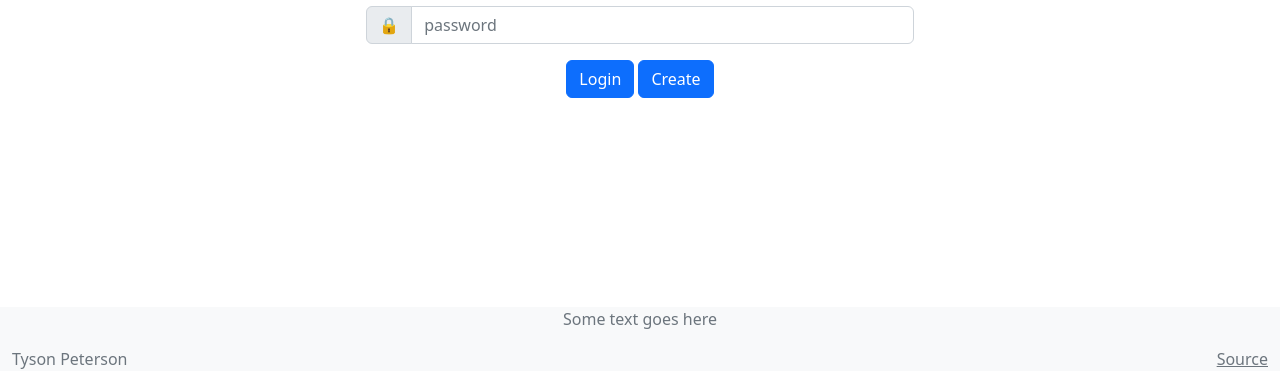
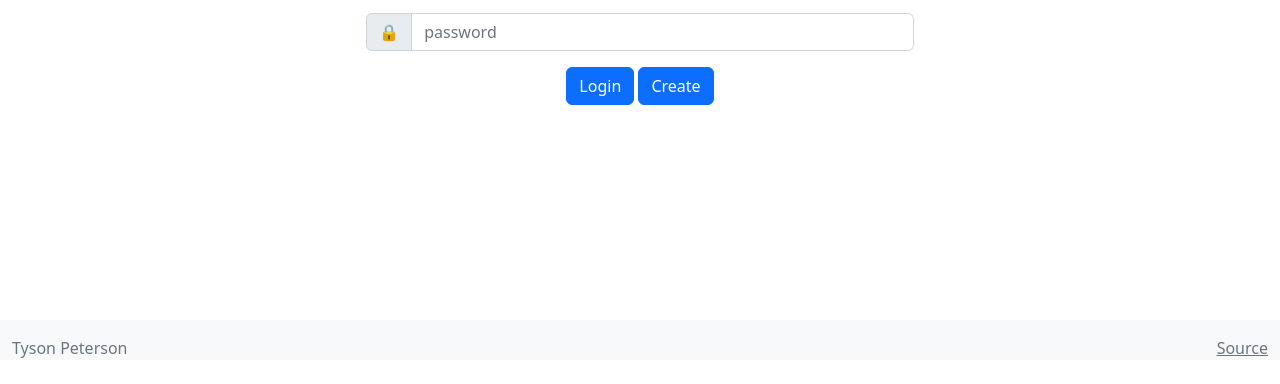
Before and after one commit to tyson314/CS-260-Startup-Project, a website: page public/index.html in a window 1280 px wide. Shown: the part 416-800 px from the top of the page. Drawn offline with nearby package versions, Linux system fonts and the light colour scheme; no server answers.

Commit message:
put in some finishing touches to the front end since we adjusted the display

```diff
--- a/public/index.html
+++ b/public/index.html
@@ -97,7 +97,7 @@
             <div class="container">
                 <div class="row">
                     <div class="col-md-12 text-center">
-                      <p id="PlayerStat">Some text goes here</p>
+                      <p id="PlayerStat"></p>
                     </div>
                 </div>
             </div>
--- a/public/main.css
+++ b/public/main.css
@@ -10,7 +10,7 @@ header {
 }
 
 main {
-  flex: 1 calc(100vh - 180px);
+  flex: 1 calc(100vh - 167px);
   display: flex;
   flex-direction: column;
   align-items: center;
```
